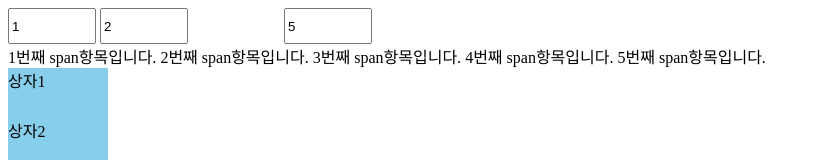
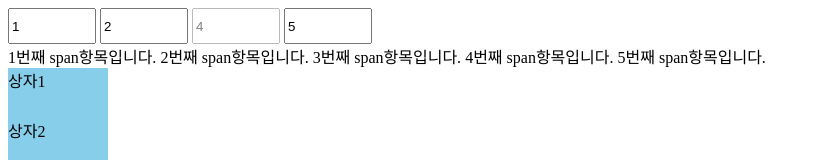
Before and after one commit to IWBNN/html-and-css-2024-su, a plain HTML site: page css-study/4.박스 속성/5.디스플레이.html in a window 1280 px wide. Shown: the top 160 px of the page, without its empty margins (0-815 px from the left). Drawn offline with Linux system fonts and the light colour scheme.

Commit message:
initial commit

```diff
--- a/css-study/4.박스 속성/5.디스플레이.html
+++ b/css-study/4.박스 속성/5.디스플레이.html
@@ -40,7 +40,7 @@
 
         #invisible {
             /*visibility: hidden;*/
-            opacity: 0;
+            opacity: 50%;
         }
     </style>
 </head>
```
